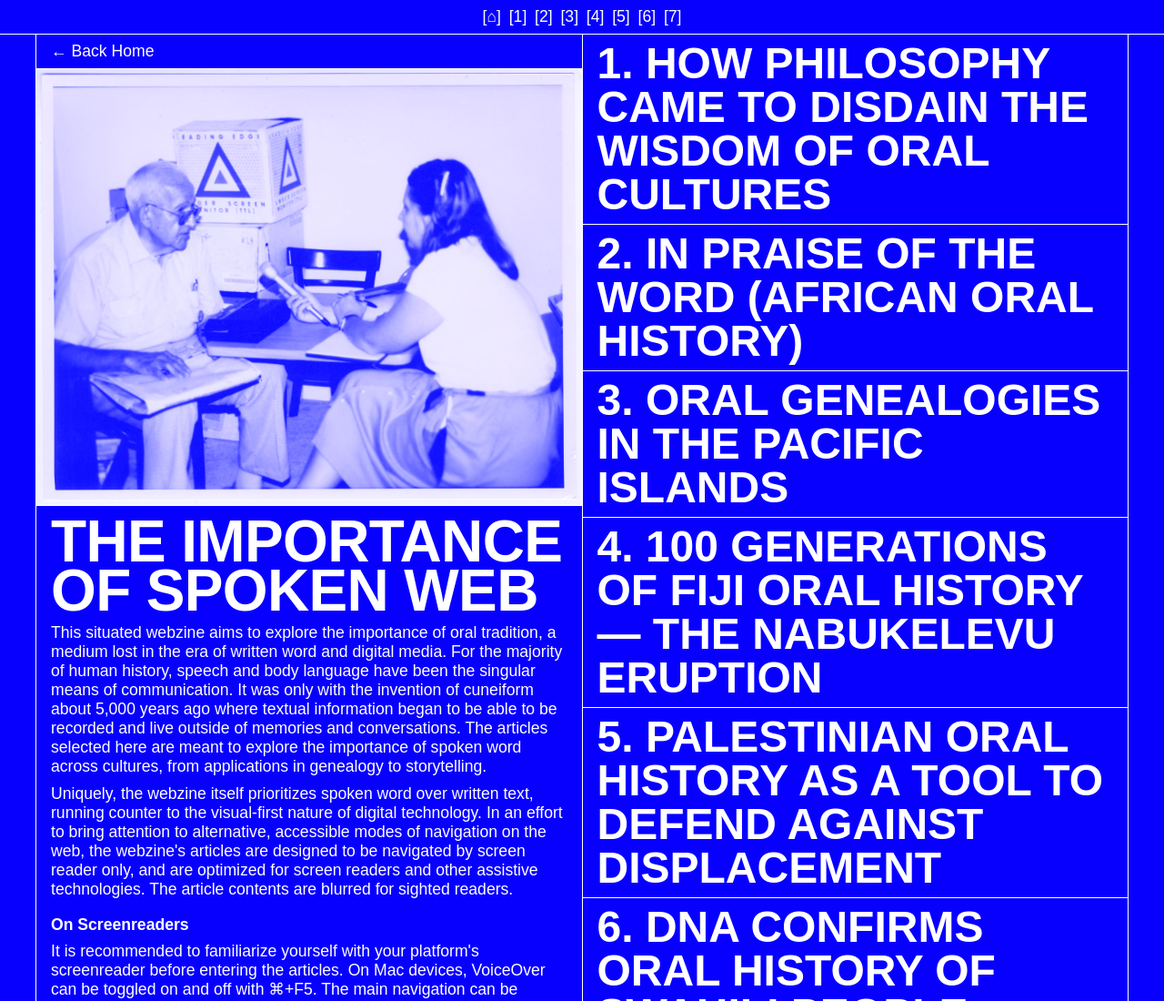
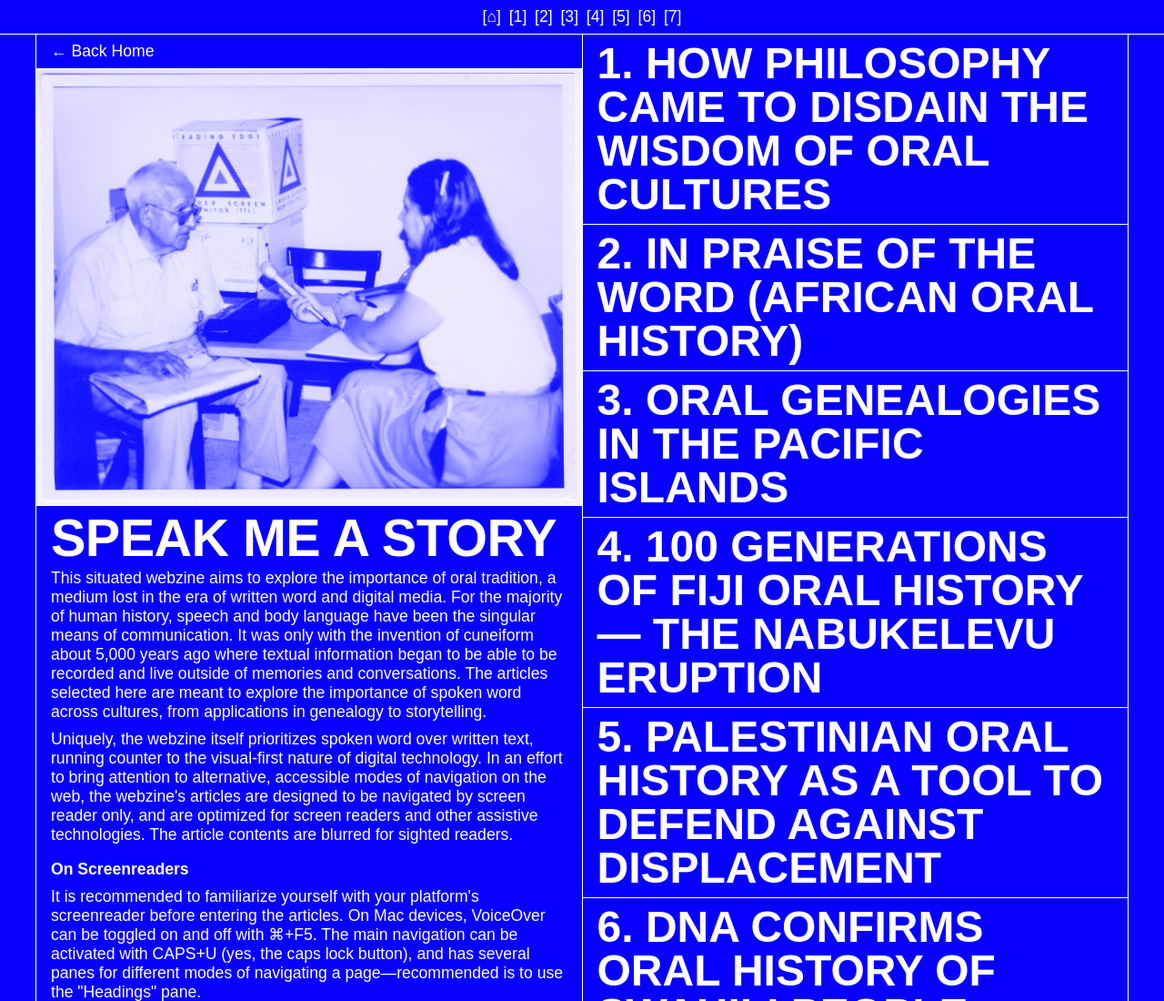
Before and after one commit to evankirkiles/s4p-s24, an Astro site: page /webzine in a window 1280 px wide. Shown: the top 1100 px of the page at 91% size. Built offline with nearby package versions, Linux system fonts and the light colour scheme; Astro itself is replaced by a stand-in of ours.

Commit message:
Changed title

```diff
--- a/src/pages/webzine/index.astro
+++ b/src/pages/webzine/index.astro
@@ -13,7 +13,7 @@
     <div class="Home_contents">
       <a class="Home_back" href="/">&larr; Back Home</a>
       <Image src={Design2} alt="An interview of " />
-      <h1>THE IMPORTANCE OF SPOKEN WEB</h1>
+      <h1>SPEAK ME A STORY</h1>
       <p>
         This situated webzine aims to explore the importance of oral tradition,
         a medium lost in the era of written word and digital media. For the
@@ -141,7 +141,7 @@
       & h1 {
         margin-block: 0.1em 0.1em;
         font-weight: 700;
-        font-size: 4rem;
+        font-size: 3.6rem;
         line-height: 0.85;
         letter-spacing: -0.01em;
         text-transform: uppercase;
```
